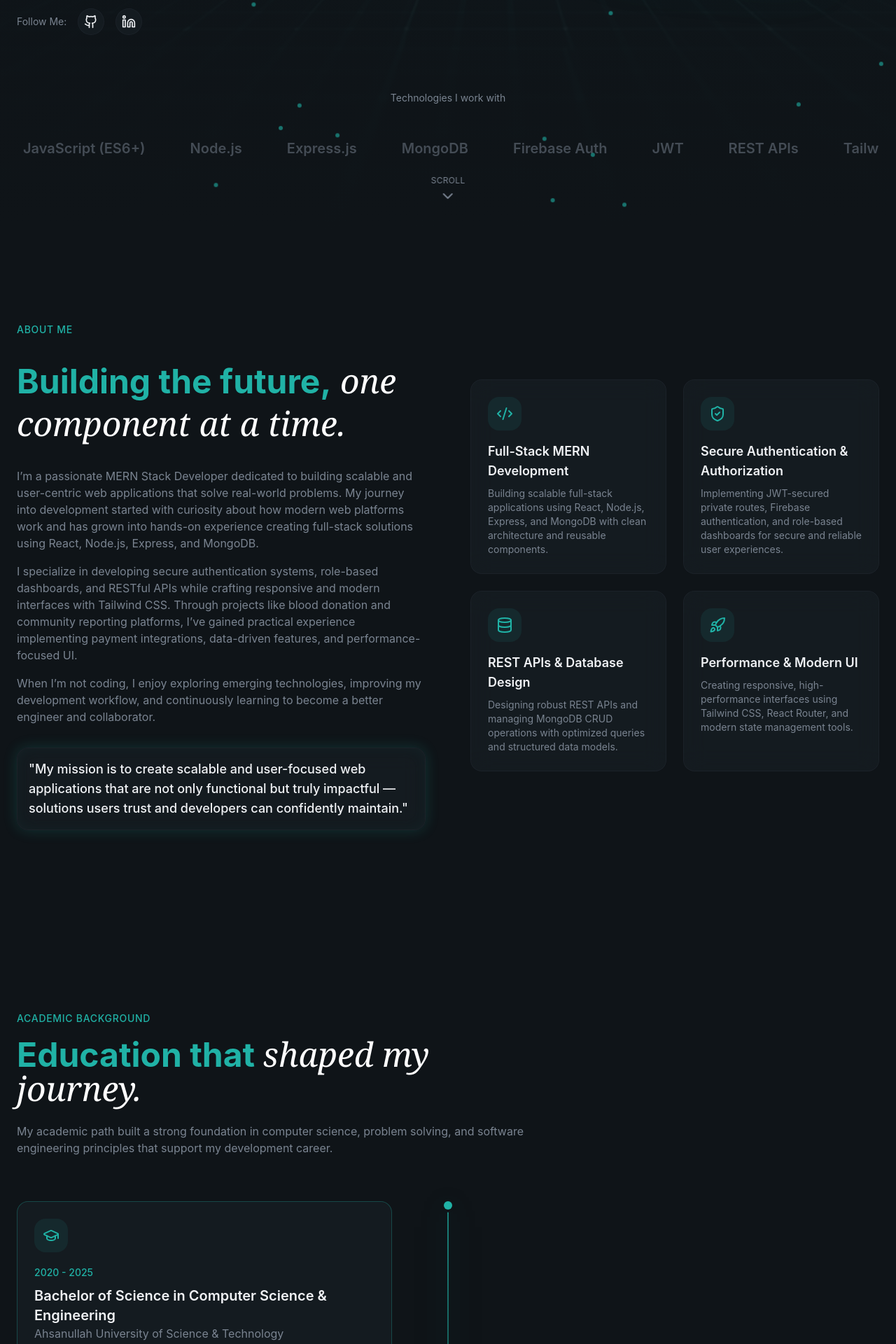
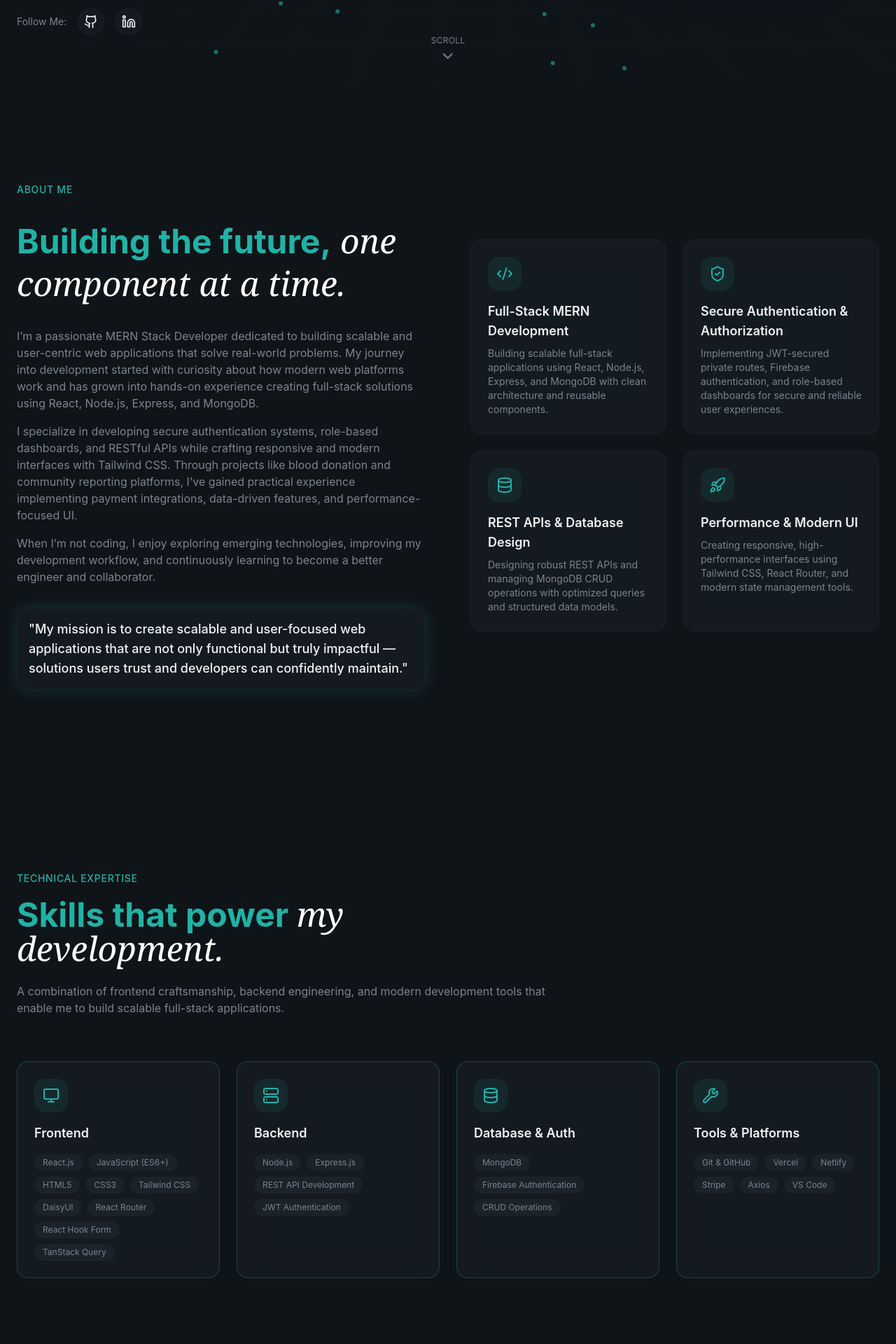
Before and after one commit to AsadChowdhury020/Portfolio, a React (Vite) app: page / in a window 1280 px wide. Shown: the part 774-2694 px from the top of the page at 70% size. Built offline with nearby package versions, Linux system fonts and the light colour scheme.

Commit message:
After compliting skills  section

```diff
--- a/src/App.jsx
+++ b/src/App.jsx
@@ -1,32 +1,33 @@
-import Navbar from "./Layouts/Navbar"
-import Footer from "./Layouts/Footer"
-import About from "./Sections/About"
-import Contact from "./Sections/Contact"
-import Experience from "./Sections/Experience"
-import Hero from "./Sections/Hero"
-import Projects from "./Sections/Projects"
-import Testimonials from "./Sections/Testimonials"
-import Education from "./Sections/Education"
+import Navbar from "./Layouts/Navbar";
+import Footer from "./Layouts/Footer";
+import About from "./Sections/About";
+import Contact from "./Sections/Contact";
+import Experience from "./Sections/Experience";
+import Hero from "./Sections/Hero";
+import Projects from "./Sections/Projects";
+import Testimonials from "./Sections/Testimonials";
+import Education from "./Sections/Education";
+import Skills from "./Sections/Skills";
 
 function App() {
   return (
     <div className="min-h-screen overflow-x-hidden ">
-
       <Navbar />
 
       <main>
         <Hero />
         <About />
-        <Education />
+        <Skills />
         <Projects />
         <Experience />
-        <Testimonials />
+        <Education />
+        {/* <Testimonials /> */}
         <Contact />
       </main>
 
       <Footer />
     </div>
-  )
+  );
 }
 
-export default App
+export default App;
--- a/src/Layouts/Footer.jsx
+++ b/src/Layouts/Footer.jsx
@@ -3,7 +3,7 @@ import { Github, Linkedin, Twitter, Heart } from "lucide-react";
 const socialLinks = [
   { icon: Github, href: "#", label: "GitHub" },
   { icon: Linkedin, href: "#", label: "LinkedIn" },
-  { icon: Twitter, href: "#", label: "Twitter" },
+  // { icon: Twitter, href: "#", label: "Twitter" }
 ];
 
 const footerLinks = [
@@ -11,6 +11,7 @@ const footerLinks = [
   { href: "#projects", label: "Projects" },
   { href: "#experience", label: "Experience" },
   { href: "#contact", label: "Contact" },
+  { href: "#education", label: "Education" },
 ];
 
 const Footer = () => {
@@ -26,7 +27,7 @@ const Footer = () => {
               AC<span className="text-primary">.</span>
             </a>
             <p className="text-sm text-muted-foreground mt-2">
-              © {currentYear} Pedro Machado. All rights reserved.
+              © {currentYear} Asad Chowdhury. All rights reserved.
             </p>
           </div>
 
--- a/src/Layouts/Navbar.jsx
+++ b/src/Layouts/Navbar.jsx
@@ -4,9 +4,11 @@ import { Menu, X } from "lucide-react";
 
 const navLinks = [
   { href: "#about", label: "About" },
+  { href: "#skills", label: "Skills" },
   { href: "#projects", label: "Projects" },
   { href: "#experience", label: "Experience" },
-  { href: "#testimonials", label: "Testimonials" },
+  // { href: "#testimonials", label: "Testimonials" },
+  { href: "#education", label: "Education" },
 ];
 const Navbar = () => {
 
--- a/src/Sections/Hero.jsx
+++ b/src/Sections/Hero.jsx
@@ -3,20 +3,6 @@ import Button from "../Components/Button";
 import { ArrowRight, ChevronDown, Download, Github, Linkedin } from "lucide-react";
 import { AnimatedBorderButton } from "../Components/AnimatedBorderButton";
 
-const skills = [
-  "React",
-  "JavaScript (ES6+)",
-  "Node.js",
-  "Express.js",
-  "MongoDB",
-  "Firebase Auth",
-  "JWT",
-  "REST APIs",
-  "Tailwind CSS",
-  "Stripe",
-  "Git & GitHub",
-  "Vercel"
-];
 
 const Hero = () => {
   return (
@@ -131,20 +117,6 @@ const Hero = () => {
               </div>
           </div>
         </div>
-
-        {/* Skills  */}
-        <div className="mt-20 animate-fade-in animation-delay-600">
-          <p className="text-sm text-muted-foreground mb-6 text-center">Technologies I work with</p>
-          <div className="relative overflow-hidden">
-            <div className="flex animate-marquee">
-              {[...skills, ...skills].map((skill, i) => (
-                <div key={i} className="flex-shrink-0 px-8 py-6 ">
-                  <span className="text-xl font-semibold text-muted-foreground/50 hover:text-muted-foreground transition-colors">{skill}</span>
-                </div>
-              ))}
-            </div>
-          </div>
-        </div>
       </div>
 
       <div className="absolute bottom-8 left-1/2 -translate-x-1/2 animate-fade-in animation-delay-800 ">
--- a/src/Sections/Projects.jsx
+++ b/src/Sections/Projects.jsx
@@ -45,6 +45,27 @@ const projects = [
       server: "https://github.com/AsadChowdhury020/UrbanCare-Server", // server repo
     },
   },
+  {
+  title: "SkillConnect – Local Skill Exchange Platform",
+  description:
+    "SkillConnect is an interactive platform that allows users to offer, learn, and exchange skills locally. Built as a React SPA with Firebase authentication, it features skill listings, provider ratings, booking sessions, protected routes, and a clean modern UI.",
+  image: "/Projects/SC.JPG",
+  tags: [
+    "React",
+    "Firebase",
+    "React Router",
+    "Tailwind CSS",
+    "DaisyUI",
+    "Swiper",
+    "Framer Motion",
+    "React Hot Toast"
+  ],
+  link: "https://skillconnect-990ba.web.app/",
+  github: {
+    client: "https://github.com/AsadChowdhury020/Skill-Connect",
+    server: null,
+  },
+}
 ];
 
 const Projects = () => {
@@ -73,20 +94,6 @@ const Projects = () => {
                     <div className="relative overflow-hidden aspect-video ">
                         <img src={project.image} alt={project.title} className="w-full h-full p-5 rounded-2xl object-cover transition-transform duration-700 group-hover:scale-110 " />
                         <div className="absolute inset-0 bg-gradient-to-t from-card via-card/50 to-transparent opacity-60" />
-
-                        {/* Overlay links */}
-                        <div className="absolute inset-0 flex items-center justify-center gap-4 opacity-0 group-hover:opacity-100 transition-opacity duration-300 ">
-                            <a href={project.link} target="_blank" className="p-3 rounded-full glass hover:bg-primary hover:text-primary-foreground transition-all">
-                                <ArrowUpRight className="w-5 h-5"/>
-                            </a>
-                            <a href={project.github.client} target="_blank" className="p-3 rounded-full glass hover:bg-primary hover:text-primary-foreground transition-all">
-                                <Monitor className="w-5 h-5" />
-                            </a>
-
-                            <a href={project.github.server} target="_blank" className="p-3 rounded-full glass hover:bg-primary hover:text-primary-foreground transition-all">
-                                <Server className="w-5 h-5" />
-                            </a>
-                        </div>
                     </div>
 
                     {/* Content */}
@@ -102,6 +109,24 @@ const Projects = () => {
                             ))}
                         </div>
                     </div>
+
+                      {/* Overlay links */}
+                        <div className="p-6 flex gap-4 group-hover:opacity-100 transition-opacity duration-300 ">
+                            <a href={project.link} target="_blank" className="p-3 rounded-full glass hover:bg-primary hover:text-primary-foreground transition-all">
+                                <span className="flex justify-center items-center gap-2">Live Link <ArrowUpRight className="w-5 h-5"/></span>
+                            </a>
+                            <a href={project.github.client} target="_blank" className="p-3 rounded-full glass hover:bg-primary hover:text-primary-foreground transition-all">
+                              <span className="flex justify-center items-center gap-2">GitHub Link (Client) <Monitor className="w-5 h-5"/></span>
+                            </a>
+
+                            {
+                              project.github.server && (
+                                <a href={project.github.server} target="_blank" className="p-3 rounded-full glass hover:bg-primary hover:text-primary-foreground transition-all">
+                                <span className="flex justify-center items-center gap-2">GitHub Link (Server) <Server className="w-5 h-5"/></span>
+                            </a>
+                              )
+                            }
+                        </div>
                 </div>
             ))}
         </div>
--- /dev/null
+++ b/src/Sections/Skills.jsx
@@ -0,0 +1,100 @@
+import React from "react";
+import { Monitor, Server, Database, Wrench } from "lucide-react";
+
+const skillGroups = [
+  {
+    title: "Frontend",
+    icon: Monitor,
+    skills: [
+      "React.js",
+      "JavaScript (ES6+)",
+      "HTML5",
+      "CSS3",
+      "Tailwind CSS",
+      "DaisyUI",
+      "React Router",
+      "React Hook Form",
+      "TanStack Query",
+    ],
+  },
+  {
+    title: "Backend",
+    icon: Server,
+    skills: [
+      "Node.js",
+      "Express.js",
+      "REST API Development",
+      "JWT Authentication",
+    ],
+  },
+  {
+    title: "Database & Auth",
+    icon: Database,
+    skills: ["MongoDB", "Firebase Authentication", "CRUD Operations"],
+  },
+  {
+    title: "Tools & Platforms",
+    icon: Wrench,
+    skills: ["Git & GitHub", "Vercel", "Netlify", "Stripe", "Axios", "VS Code"],
+  },
+];
+
+const Skills = () => {
+  return (
+    <section id="skills" className="py-32 relative overflow-hidden">
+      <div className="container mx-auto px-6 relative z-10">
+        {/* Header */}
+        <div className="max-w-3xl mb-16">
+          <span className="text-secondary-foreground text-sm font-medium tracking-wider uppercase animate-fade-in">
+            Technical Expertise
+          </span>
+
+          <h2 className="text-4xl md:text-5xl font-bold mt-4 mb-6 animate-fade-in animation-delay-100 text-secondary-foreground">
+            Skills that power{" "}
+            <span className="font-serif italic font-normal text-white">
+              my development.
+            </span>
+          </h2>
+
+          <p className="text-muted-foreground animate-fade-in animation-delay-200">
+            A combination of frontend craftsmanship, backend engineering, and
+            modern development tools that enable me to build scalable full-stack
+            applications.
+          </p>
+        </div>
+
+        {/* Skill cards */}
+        <div className="grid md:grid-cols-2 lg:grid-cols-4 gap-6">
+          {skillGroups.map((group, i) => (
+            <div
+              key={i}
+              className="glass p-6 rounded-2xl border border-primary/30 hover:border-primary/50 transition-all duration-500 animate-fade-in"
+              style={{ animationDelay: `${(i + 1) * 120}ms` }}
+            >
+              {/* Icon */}
+              <div className="w-12 h-12 rounded-2xl bg-primary/10 flex justify-center items-center mb-4">
+                <group.icon className="w-6 h-6 text-primary" />
+              </div>
+
+              <h3 className="text-lg font-semibold mb-4">{group.title}</h3>
+
+              {/* Skills list */}
+              <div className="flex flex-wrap gap-2">
+                {group.skills.map((skill, index) => (
+                  <span
+                    key={index}
+                    className="px-3 py-1 bg-surface text-xs rounded-full text-muted-foreground"
+                  >
+                    {skill}
+                  </span>
+                ))}
+              </div>
+            </div>
+          ))}
+        </div>
+      </div>
+    </section>
+  );
+};
+
+export default Skills;
```
Also changed, not shown: public/Projects/SC.JPG (added).
